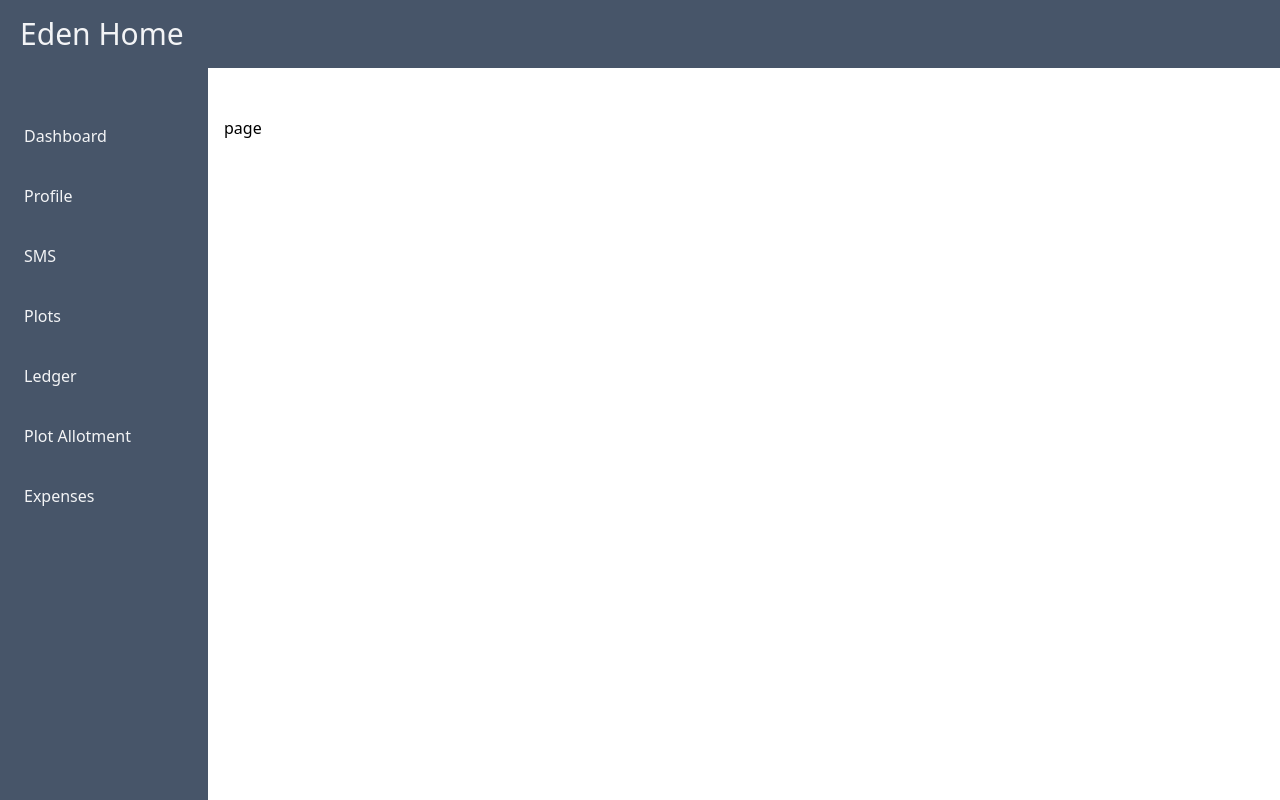
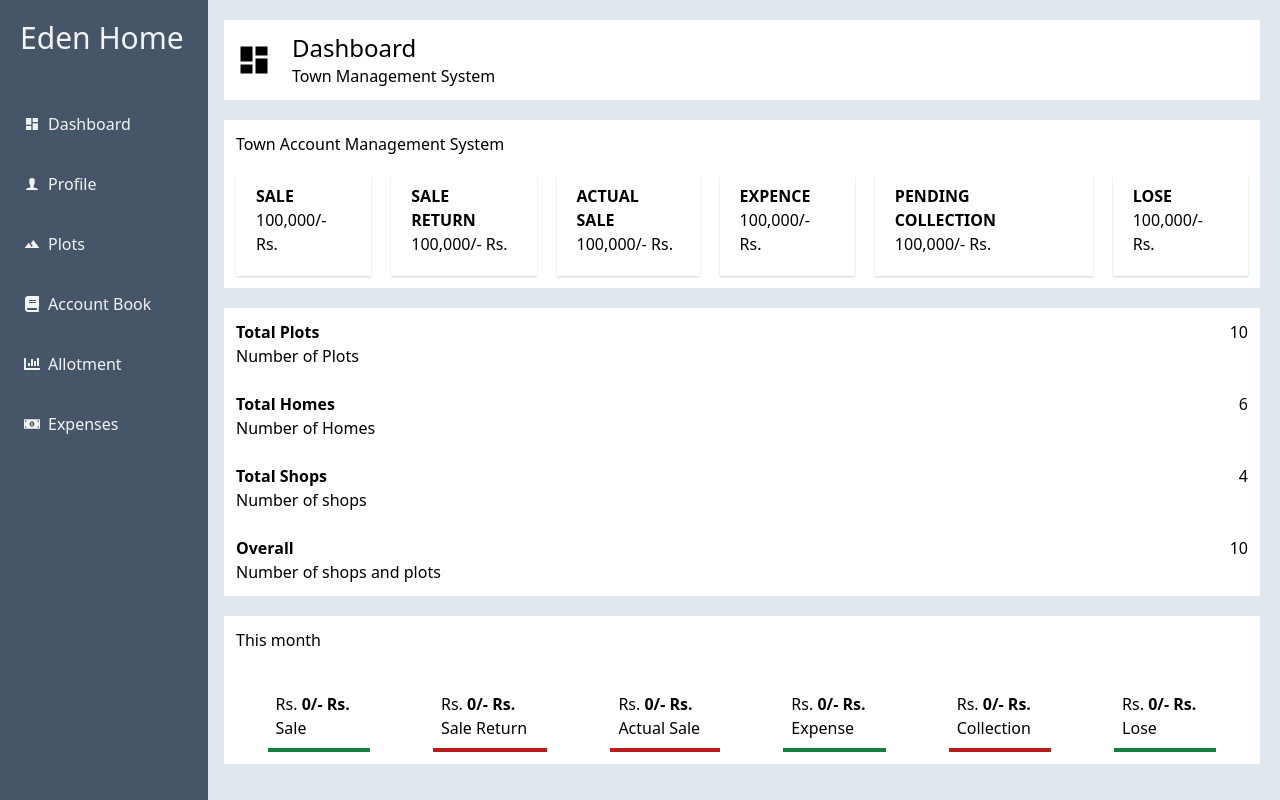
Before and after one commit to anasmustafadev/se-eden-home, a Next.js app: page /home/dashboard in a window 1280 px wide. Built offline with nearby package versions, Linux system fonts and the light colour scheme.

Commit message:
Added Dashboard

```diff
--- a/app/home/dashboard/page.tsx
+++ b/app/home/dashboard/page.tsx
@@ -1,7 +1,91 @@
 import React from "react";
+import PageHeader from "@/components/PageHeader";
+import { MdDashboard } from "react-icons/md";
+import Card from "@/components/Card";
 
 function page() {
-  return <div>page</div>;
+  const data = [
+    { name: "SALE", amount: "100,000/- Rs." },
+    { name: "SALE RETURN", amount: "100,000/- Rs." },
+    { name: "ACTUAL SALE", amount: "100,000/- Rs." },
+    { name: "EXPENCE", amount: "100,000/- Rs." },
+    { name: "PENDING COLLECTION", amount: "100,000/- Rs." },
+    { name: "LOSE", amount: "100,000/- Rs." },
+  ];
+
+  const plotsData = [
+    { name: "Total Plots", sub: "Number of Plots", amount: "10" },
+    { name: "Total Homes", sub: "Number of Homes", amount: "6" },
+    { name: "Total Shops", sub: "Number of shops", amount: "4" },
+    { name: "Overall", sub: "Number of shops and plots", amount: "10" },
+  ];
+
+  const monthData = [
+    { name: "Sale", amount: "0/- Rs." },
+    { name: "Sale Return", amount: "0/- Rs." },
+    { name: "Actual Sale", amount: "0/- Rs." },
+    { name: "Expense", amount: "0/- Rs." },
+    { name: "Collection", amount: "0/- Rs." },
+    { name: "Lose", amount: "0/- Rs." },
+  ];
+
+  return (
+    <div className="w-full flex flex-col gap-5">
+      <Card>
+        <PageHeader
+          icon={<MdDashboard className="text-4xl" />}
+          title="Dashboard"
+        />
+      </Card>
+      <Card>
+        <h1>Town Account Management System</h1>
+        <div className="mt-5 flex gap-5 flex-wrap md:flex-nowrap justify-around">
+          {data.map((element) => {
+            return (
+              <div className="p-5 pt-2 shadow-sm shadow-slate-300">
+                <h1 className="font-bold">{element.name}</h1>
+                <p>{element.amount}</p>
+              </div>
+            );
+          })}
+        </div>
+      </Card>
+      <div>
+        {plotsData.map((element) => {
+          return (
+            <Card>
+              <div className="flex justify-between">
+                <div>
+                  <h1 className="font-bold">{element.name}</h1>
+                  <p>{element.sub}</p>
+                </div>
+                <p>{element.amount}</p>
+              </div>
+            </Card>
+          );
+        })}
+      </div>
+      <Card>
+        <h2>This month</h2>
+        <div className="flex flex-row mt-5 flex-wrap md:flex-nowrap justify-around">
+          {monthData.map((element) => {
+            return (
+              <div
+                className={`pt-5 pb-2 pl-2 pr-5 border-b-4 ${
+                  element.name.length > 7
+                    ? "border-red-700"
+                    : "border-green-700"
+                }`}
+              >
+                <p>Rs. {<span className="font-bold">{element.amount}</span>}</p>
+                <p>{element.name}</p>
+              </div>
+            );
+          })}
+        </div>
+      </Card>
+    </div>
+  );
 }
 
 export default page;
--- a/app/home/layout.tsx
+++ b/app/home/layout.tsx
@@ -1,15 +1,15 @@
 import React from "react";
 import { ReactNode } from "react";
 import Sidebar from "@/components/Sidebar";
-import Appbar from "@/components/Appbar";
+// import Appbar from "@/components/Appbar";
 
 function layout({ children }: { children: ReactNode }) {
   return (
-    <div>
-      <Appbar />
-      <div className="flex flex-row">
+    <div className="bg-slate-200 h-screen">
+      {/* <Appbar /> */}
+      <div className="flex flex-row w-full">
         <Sidebar />
-        <div className="ml-56 pt-12">{children}</div>
+        <div className="md:ml-56 ml-5 mr-5 mt-5 w-full">{children}</div>
       </div>
     </div>
   );
--- a/app/layout.tsx
+++ b/app/layout.tsx
@@ -11,7 +11,7 @@ const poppins = Poppins({
 });
 
 export const metadata: Metadata = {
-  title: "Create Next App",
+  title: "Eden Home | A Place for all your Managing Needs",
   description: "Generated by create next app",
 };
 
--- a/components/Appbar.tsx
+++ b/components/Appbar.tsx
@@ -1,14 +1,12 @@
 import React from "react";
+import Link from "next/link";
 
 function Appbar() {
   return (
-    <div className="bg-slate-600 px-5 py-4 ">
-      <a
-        href="#"
-        className="flex items-center text-gray-100 text-3xl hover:bg-gray-700"
-      >
+    <div className="bg-slate-600 px-5 py-4 shadow-sm shadow-slate-800 fixed h-40">
+      <Link href={"/home/dashboard"} className="text-gray-100 text-3xl">
         Eden Home
-      </a>
+      </Link>
     </div>
   );
 }
--- /dev/null
+++ b/components/Card.tsx
@@ -0,0 +1,7 @@
+import React, { ReactNode } from "react";
+
+function Card({ children }: { children: ReactNode }) {
+  return <div className="bg-white p-3">{children}</div>;
+}
+
+export default Card;
--- a/components/PageHeader.tsx
+++ b/components/PageHeader.tsx
@@ -0,0 +1,20 @@
+import React, { ReactNode } from "react";
+
+interface props {
+  icon: ReactNode;
+  title: string;
+}
+
+function PageHeader({ icon, title }: props) {
+  return (
+    <div className="flex items-center gap-5 w-full">
+      {icon}
+      <div>
+        <h1 className="text-2xl">{title}</h1>
+        <p>Town Management System</p>
+      </div>
+    </div>
+  );
+}
+
+export default PageHeader;
--- a/components/Sidebar.tsx
+++ b/components/Sidebar.tsx
@@ -1,29 +1,78 @@
+"use client";
 import React from "react";
+import Link from "next/link";
+import { useState } from "react";
+import { IoIosPerson } from "react-icons/io";
+import { MdDashboard } from "react-icons/md";
+import { MdLandscape, MdMenu, MdClose } from "react-icons/md";
+import { FaBook, FaChartBar, FaMoneyBillAlt } from "react-icons/fa";
+function Sidebar() {
+  const [isOpen, setIsOpen] = useState(false);
 
-import Link from "next/link";
+  const toggleSidebar = () => {
+    setIsOpen(!isOpen);
+  };
 
-function Sidebar() {
   return (
-    <div className="h-screen hidden md:flex flex-col w-52 bg-gray-800 fixed">
-      <div className="flex flex-col flex-1 overflow-y-auto">
-        <nav className="flex flex-col flex-1 overflow-y-auto bg-slate-600 px-2 gap-10">
-          <div></div>
+    <div>
+      <div className="md:hidden bottom-2 left-2 fixed z-50 text-black">
+        <button onClick={toggleSidebar} className="p-1 bg-white rounded-full">
+          {isOpen ? <MdClose size={28} /> : <MdMenu size={28} />}
+        </button>
+      </div>
+
+      <div
+        className={`h-screen fixed bg-slate-600 w-52 transform ${
+          isOpen ? "translate-x-0" : "-translate-x-full"
+        } transition-transform duration-300 ease-in-out md:translate-x-0 z-40`}
+      >
+        <div className="flex flex-col flex-1 overflow-y-auto pt-5">
+          <div>
+            <Link
+              href={"/home/dashboard"}
+              className="text-gray-100 text-3xl pl-5"
+            >
+              Eden Home
+            </Link>
+          </div>
+          <nav className="flex flex-col flex-1 overflow-y-auto bg-slate-600 pt-10 px-2 gap-10">
             <div className="flex flex-col flex-1 gap-3">
               {[
-              { name: "Dashboard", link: "/home/dashboard" },
-              { name: "Profile", link: "/home/profile" },
-              { name: "SMS", link: "/home/sms" },
-              { name: "Plots", link: "/home/plots" },
-              { name: "Ledger", link: "/home/ledger" },
-              { name: "Plot Allotment", link: "/home/allotment" },
-              { name: "Expenses", link: "/home/expenses" },
+                {
+                  name: "Dashboard",
+                  link: "/home/dashboard",
+                  icon: <MdDashboard />,
+                },
+                {
+                  name: "Profile",
+                  link: "/home/profile",
+                  icon: <IoIosPerson />,
+                },
+                { name: "Plots", link: "/home/plots", icon: <MdLandscape /> },
+                {
+                  name: "Account Book",
+                  link: "/home/accountbook",
+                  icon: <FaBook />,
+                },
+                {
+                  name: "Allotment",
+                  link: "/home/allotment",
+                  icon: <FaChartBar />,
+                },
+                {
+                  name: "Expenses",
+                  link: "/home/expenses",
+                  icon: <FaMoneyBillAlt />,
+                },
               ].map((element) => {
                 return (
                   <Link
                     href={element.link}
                     key={element.name}
                     className="flex items-center px-4 py-2 mt-2 text-gray-100 hover:bg-gray-400 hover:bg-opacity-25 hover:cursor-pointer rounded-2xl"
+                    onClick={() => setIsOpen(false)}
                   >
+                    <div className="mr-2">{element.icon}</div>
                     {element.name}
                   </Link>
                 );
@@ -32,6 +81,14 @@ function Sidebar() {
           </nav>
         </div>
       </div>
+
+      {isOpen && (
+        <div
+          className="fixed inset-0 bg-black opacity-50 md:hidden z-30"
+          onClick={toggleSidebar}
+        ></div>
+      )}
+    </div>
   );
 }
 
```
Also changed, not shown: package.json (+5 -4 lines), 1 other file (tests, documents, lock files or other folders). Lines whose indentation alone changed are shown as unchanged.
